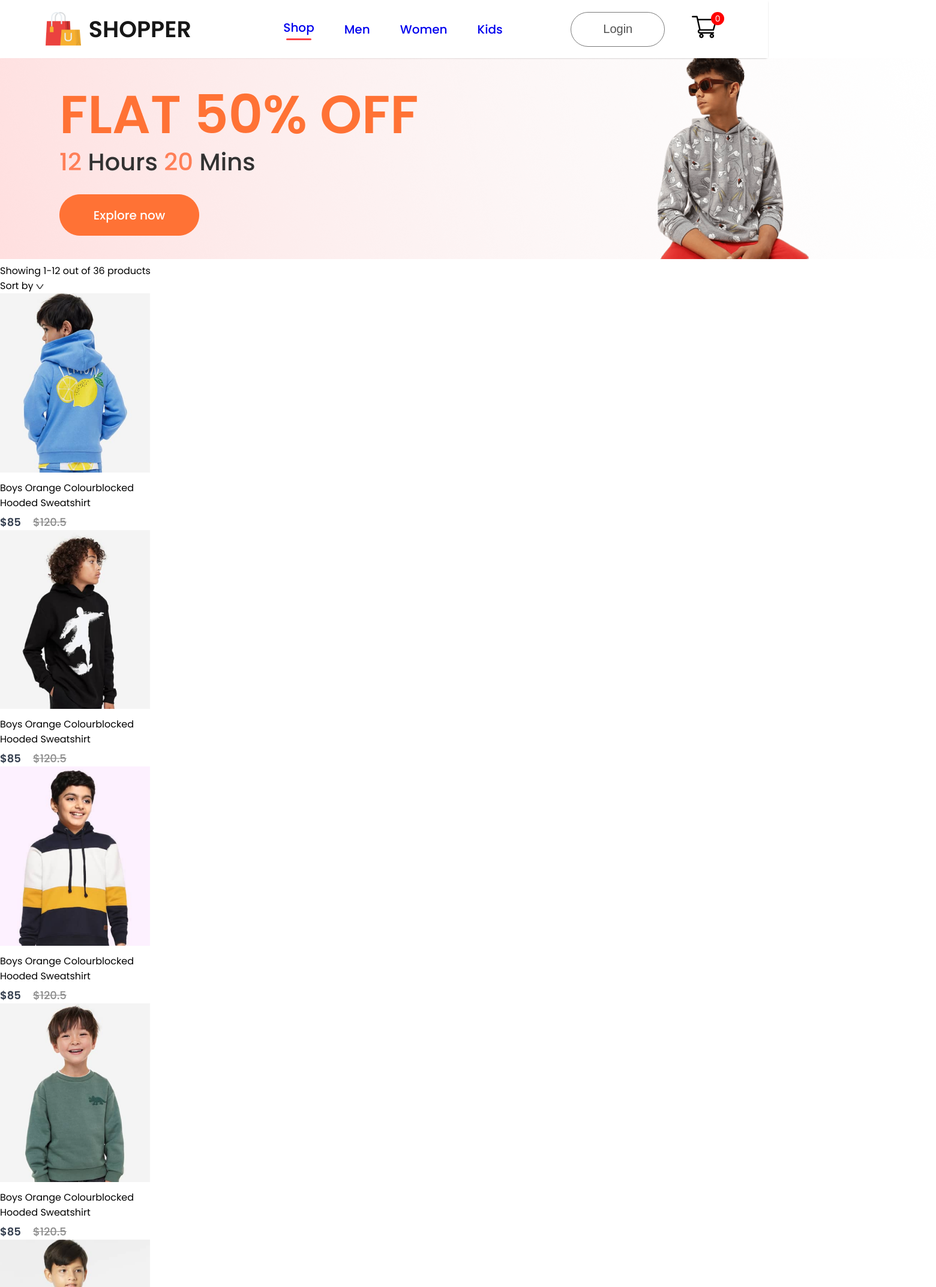
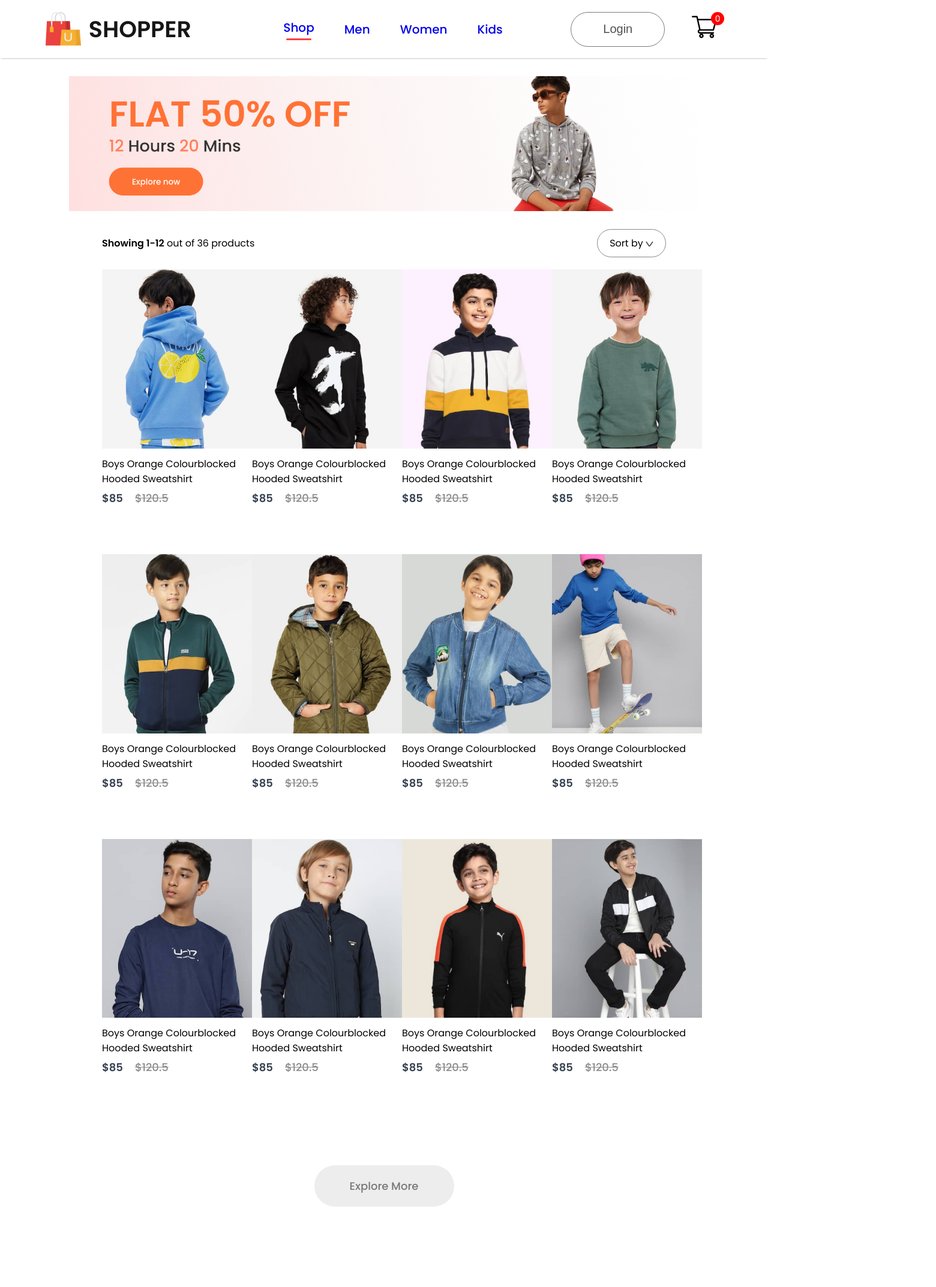
Before and after one commit to sahilsh17/Ecom, a React (Create React App) app in the folder frontend/: page /kids in a window 1280 px wide. Shown: the top 2146 px of the page at 60% size, 1560 px wide, since content can reach past the window. Built offline with nearby package versions, Linux system fonts and the light colour scheme.

Commit message:
added css to shopcatrgory and explore more button

```diff
--- a/frontend/src/Pages/CSS/ShopCategory.css
+++ b/frontend/src/Pages/CSS/ShopCategory.css
@@ -0,0 +1,41 @@
+.shopcategory-banner{
+  display: block;
+  margin: 30px auto;
+  width: 82%;
+}
+
+.shopcategory-indexSort{
+  display:flex;
+  margin: 0px 170px;
+  justify-content: space-between;
+  align-items: center;
+}
+
+.shopcategory-sort{
+   padding: 10px 20px;
+   border-radius: 40px;
+   border: 1px solid #888;
+}
+.shopcategory-indexSort p span{
+  font-weight: 600;
+}
+
+.shopcategory-products{
+  margin: 20px 170px;
+  display: grid;
+  grid-template-columns: 1fr 1fr 1fr 1fr;
+  row-gap: 80px;
+}
+.shopcategory-loadmore{
+  display: flex;
+  justify-content: center;
+  align-items: center;
+  margin: 150px auto;
+  width: 233px;
+  height:69px;
+  background: #ededed;
+  color:#787878;
+  font-size: 18px;
+  font-weight: 500;
+  border-radius: 75px;
+}
--- a/frontend/src/Pages/ShopCategory.jsx
+++ b/frontend/src/Pages/ShopCategory.jsx
@@ -8,7 +8,7 @@ export const ShopCategory = (props) => {
 
   return (
     <div className="shop-category">
-      <img src={props.banner} alt="" />
+      <img className='shopcategory-banner' src={props.banner} alt="" />
       <div className="shopcategory-indexSort">
         <p>
           <span>Showing 1-12</span> out of 36 products
@@ -27,6 +27,10 @@ export const ShopCategory = (props) => {
           }
         })}
       </div>
+      <div className="shopcategory-loadmore">
+        Explore More
+
+      </div>
     </div>
   )
 }
```
